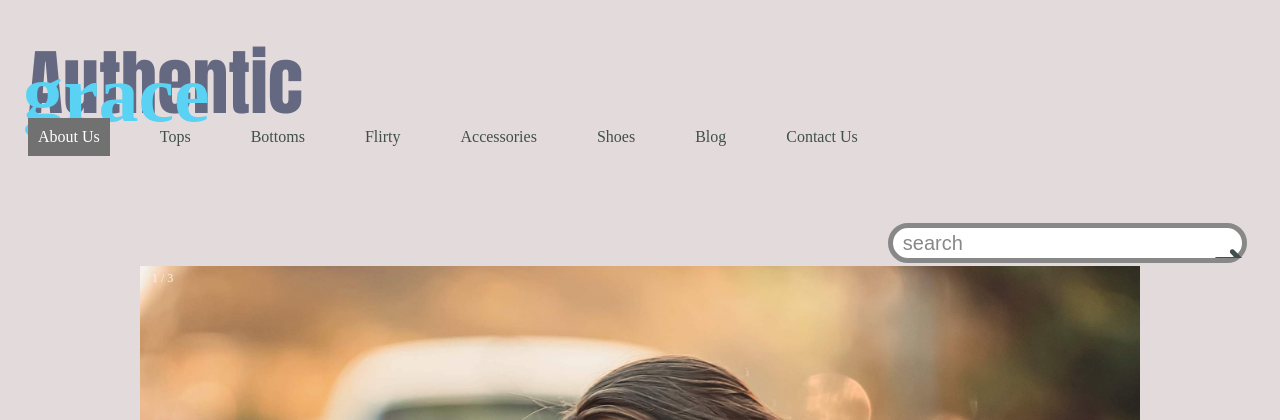
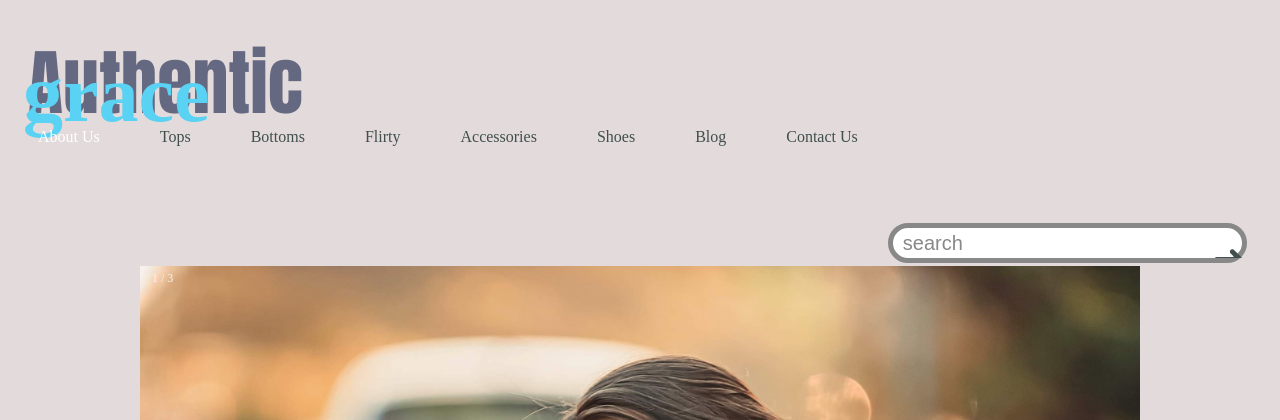
Before and after one commit to jaymehewitt/Authentic-Grace, a PHP site: page / in a window 1280 px wide. Shown: the top 420 px of the page. Run offline with PHP 8.4, Linux system fonts and the light colour scheme; some libraries are stand-ins or nearby versions.

Commit message:
Make background transparent for active state on nav bar

```diff
--- a/style.css
+++ b/style.css
@@ -158,12 +158,14 @@ input:-moz-placeholder {
 /* Change the color of links on hover */
 ul, li, a:hover {
     color: #62BEC1;
+    background: transparent;
   }
 
   /* Style the "active" element to highlight the current page */
 ul, li, a.active {
     color: white;
     text-decoration: bold;
+    background: transparent;
 }
 
 /*Nav Bar Container*/
```
Lines whose indentation alone changed are shown as unchanged.
